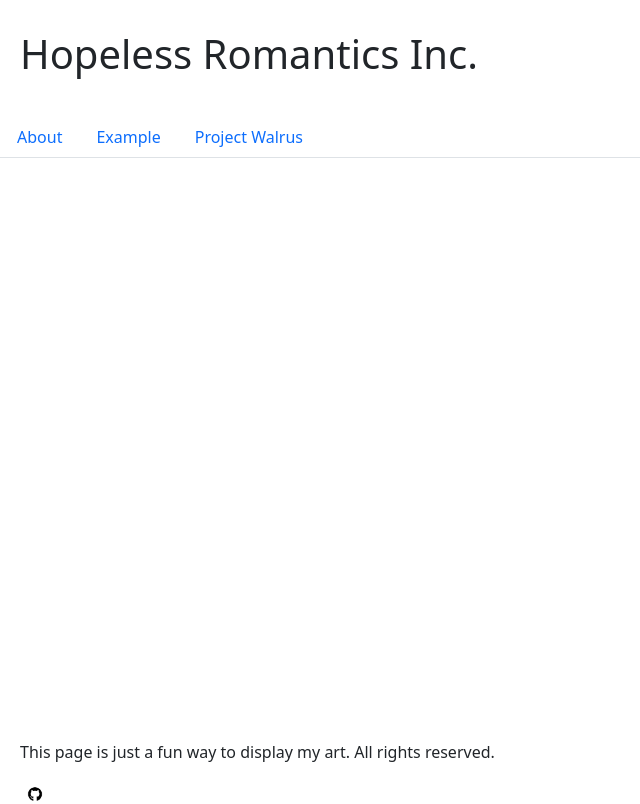
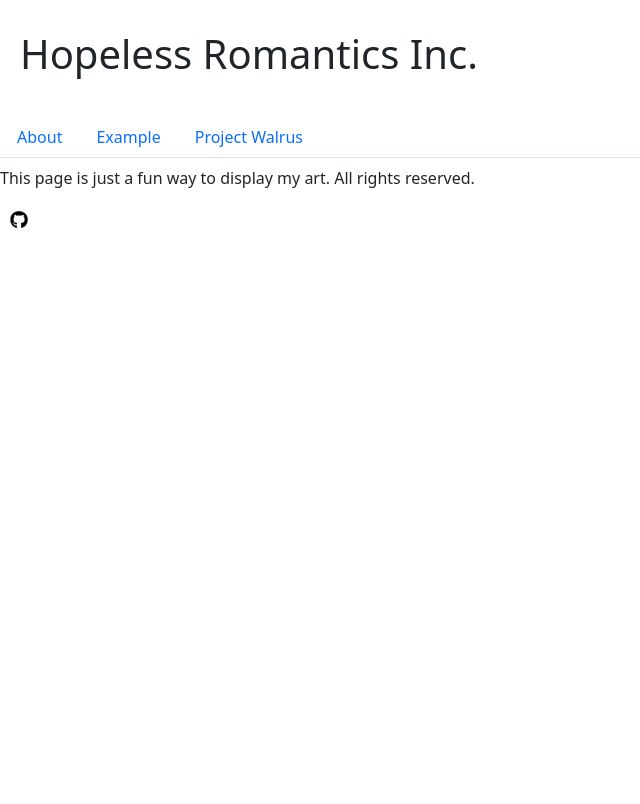
Before and after one commit to hopelessromanticsinc/hopelessromanticsinc.github.io, an Angular app: page / in a window 1280 px wide. Shown: the whole page, without its empty margins (0-640 px from the left). Built offline with nearby package versions, Linux system fonts and the light colour scheme.

Commit message:
fix: improved footer position, un-doxxed myself

```diff
--- a/src/app/components/footer/footer.component.scss
+++ b/src/app/components/footer/footer.component.scss
@@ -1,8 +1,6 @@
 #footer {
-  position: absolute;
-  bottom: 0;
-  height: 2.5rem;
-  margin: 20px 20px 20px 20px;
+  height: 50px;
+  margin-top: auto;
 }
 
 #github-logo {
--- a/src/assets/TextContent/content.json
+++ b/src/assets/TextContent/content.json
@@ -5,7 +5,7 @@
       "content": [
         {
           "subheader": "Who am I and what is this?",
-          "paragraph": "Hello, my name is Dimitri Fankhauser. I'm a student at HSLU and I work as an Intern in Software development. I made this page entirely myself in order to show some of my art as well as to get better at web-development. As you can see, I have a strong passion for Oil-painting"
+          "paragraph": "Hello, my name is Dimitri. I'm a CS-student at HSLU and I work as an Intern in Software development. I made this page entirely myself in order to show some of my art as well as to get better at web-development. TBD"
         },
         {
           "subheader": "Why Hopeless Romantics INC?",
--- a/src/styles.scss
+++ b/src/styles.scss
@@ -2,3 +2,15 @@
 
 /* Importing Bootstrap SCSS file. */
 @import "bootstrap/scss/bootstrap";
+
+html,
+body,
+app-root {
+  height: 100%;
+}
+body {
+  margin-bottom: 0;
+  margin-top: 0;
+  height: 100vh;
+  flex-direction: column;
+}
```
Also changed, not shown: 6 other files (tests, documents, lock files or other folders).
